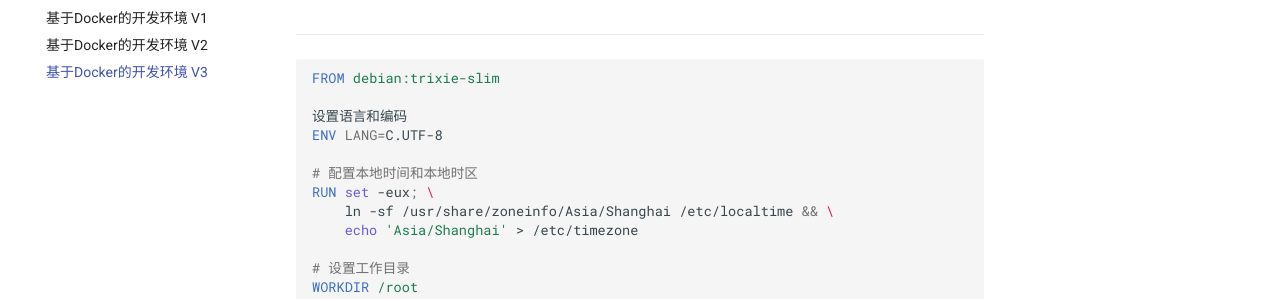
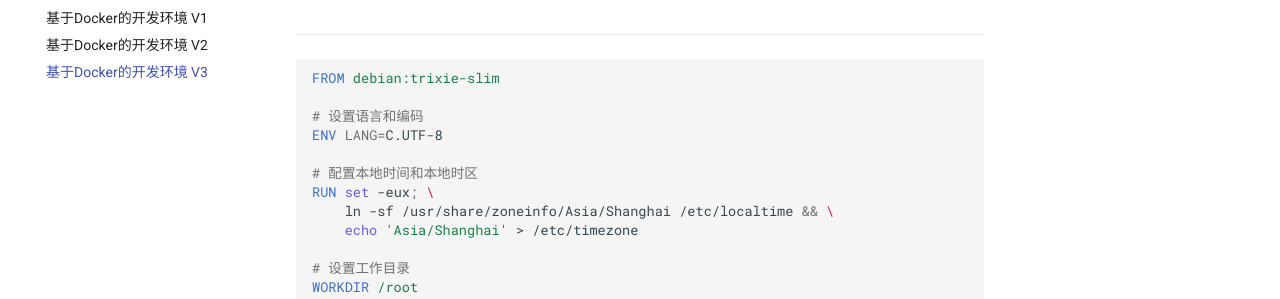
Before and after one commit to gfourdx/mydocs, an MkDocs documentation site: the page built from docs/docker/vscode-docker-dev_v3.md, in a window 1280 px wide and 1164 px high. Shown: the part 196-495 px from the top of the window. Built offline with MkDocs 1.6.1 and Material for MkDocs 9.7.7, drawn with Linux system fonts in a browser that asks for light colours.

````diff
--- a/docs/docker/vscode-docker-dev_v3.md
+++ b/docs/docker/vscode-docker-dev_v3.md
@@ -5,7 +5,7 @@
 ```dockerfile
 FROM debian:trixie-slim
 
-设置语言和编码
+# 设置语言和编码
 ENV LANG=C.UTF-8
 
 # 配置本地时间和本地时区
````
